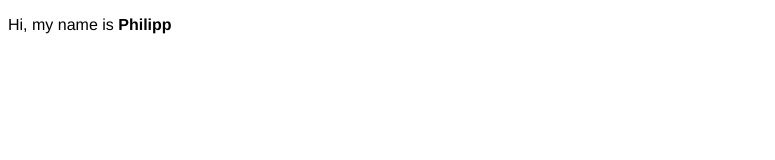
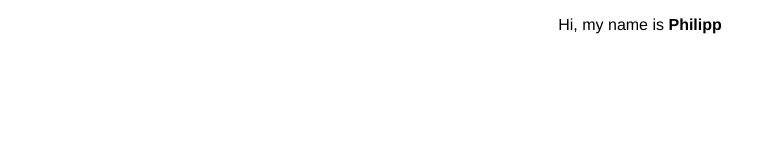
Before and after one commit to johanneseppler/me, a plain HTML site: page index.html in a window 1280 px wide. Shown: the whole page, without its empty margins (0-775 px from the left). Drawn offline with Linux system fonts and the light colour scheme.

Commit message:
Centered text

```diff
--- a/stylesheet.css
+++ b/stylesheet.css
@@ -1,5 +1,5 @@
 p {
-  position: center;
-  font-family: Helvetica;
+  text-align: center;
+  font-family: "Helvetica Neue";
   font-size: 14;
 }
```
